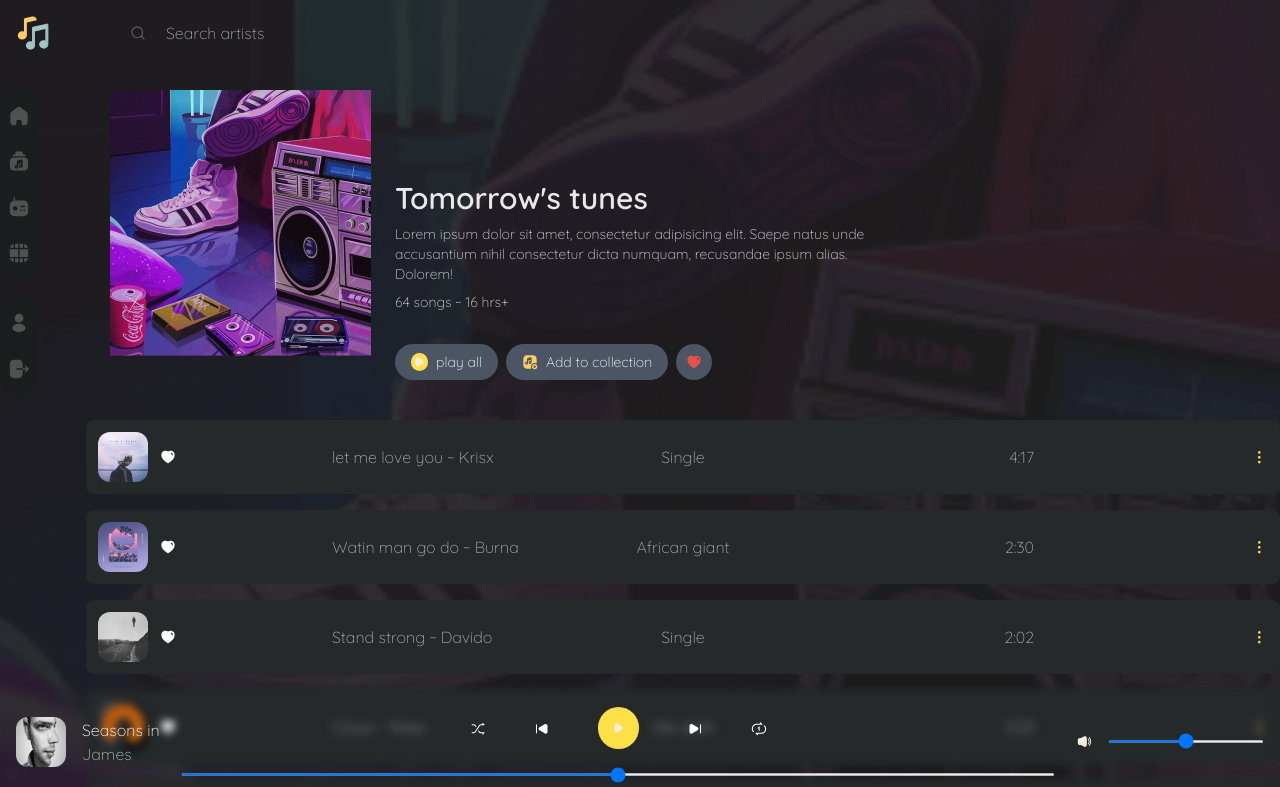
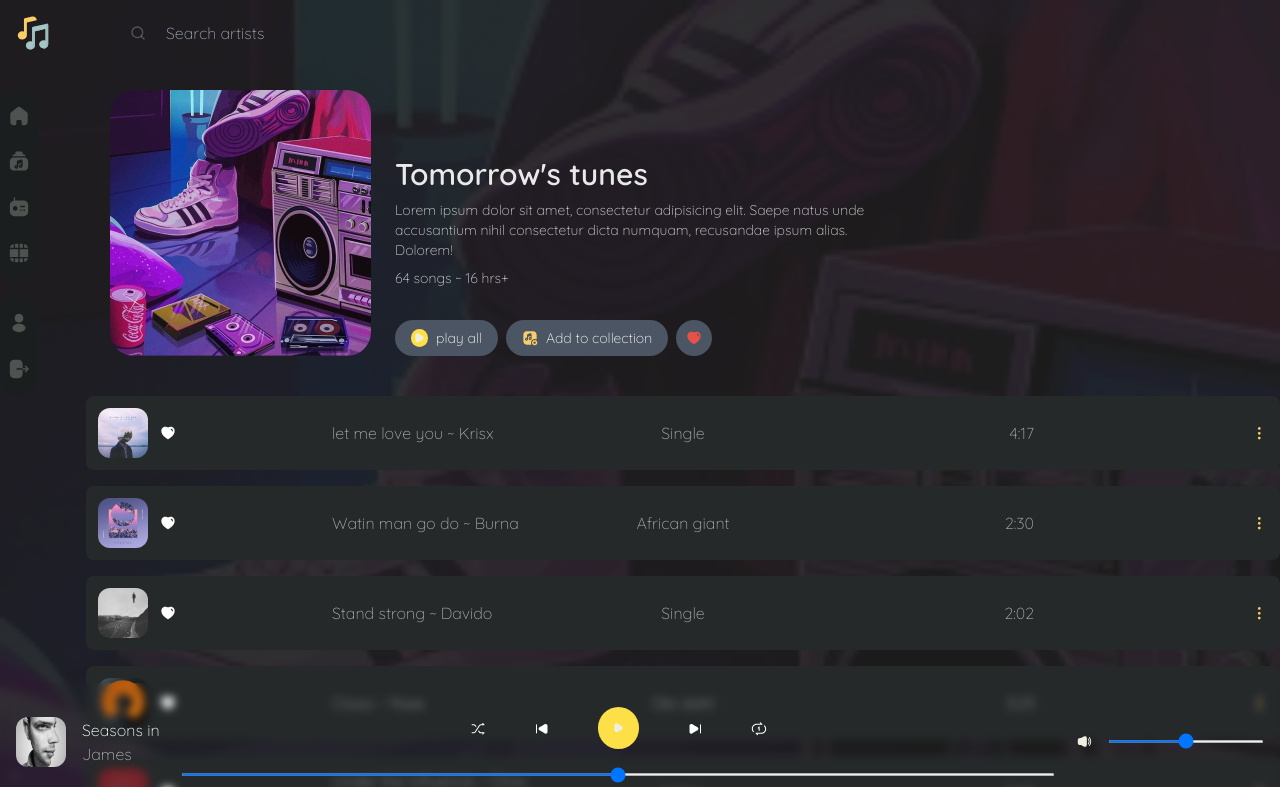
Before and after one commit to Mitchellakr/Musica, a React (Create React App) app: page /Charts in a window 1280 px wide. Shown: the top 787 px of the page. Built offline with nearby package versions, Linux system fonts and the light colour scheme.

Commit message:
adjusted some styling

```diff
--- a/src/Components/ChartTop.jsx
+++ b/src/Components/ChartTop.jsx
@@ -8,12 +8,12 @@ import heartred from '../Assets/Icons/Heartred.svg'
 const ChartTop = () => {
     return (
         <div className='px-6 block md:flex items-end gap-6 lg:w-[70%] w-full'>
-            <img className='z-[3] relative pb-6 w-full md:w-fit' src={lead} alt="" />
+            <img className='z-[3] rounded-3xl h-full relative mb-6 md:mb-0 w-full md:w-fit' src={lead} alt="" />
             <div>
                 <h2 className="text-3xl font-semibold text-white opacity-90">Tomorrow's tunes</h2>
                 <p className='text-white opacity-80 py-2 text-sm'>Lorem ipsum dolor sit amet, consectetur adipisicing elit. Saepe natus unde accusantium nihil consectetur dicta numquam, recusandae ipsum alias. Dolorem!</p>
                 <p className='text-white opacity-80 pb-8 text-sm'>64 songs ~ 16 hrs+</p>
-                <div className="text-white text-sm relative z-[100] flex gap-2 items-center">
+                <div className="text-white text-sm relative z-[10] flex gap-2 items-center">
                     <button className='flex gap-2 items-center rounded-full py-2 px-4 bg-gray-600'>
                         <div className="rounded-full p-1 bg-yellow-300"><img src={play} alt="play" /> </div>
                         <p>play all</p>
--- a/src/Components/Navbar.jsx
+++ b/src/Components/Navbar.jsx
@@ -22,7 +22,7 @@ const navlinks = [
         id: 2,
         icon: playlist,
         path: '/Collections',
-        name: 'Playlist'
+        name: 'My collections'
     },
     {
         id: 3,
@@ -56,11 +56,10 @@ const Navbar = () => {
 
     const handleNav = () => {
         setNav(!nav)
-        console.log(!nav);
     }
     return (
         <div className='w-full container py-4 mx-auto flex items-center justify-start gap-6 md:gap-[5em] z-50 relative px-4'>
-            <button onClick={handleNav} className='block z-[999] md:hidden'>
+            <button onClick={handleNav} className='block md:hidden'>
                 <div className='h-1 w-7 bg-white mb-1'></div>
                 <div className='h-1 w-7 bg-white mt-1'></div>
             </button>
@@ -72,7 +71,9 @@ const Navbar = () => {
 
             {/* mobile menu */}
 
-            <div className={`${nav ? 'block' : 'hidden'} md:hidden absolute text-white top-0 left-0 w-full h-screen bg-[#1D2123] z-[90] p-20 pt-40`}>
+            <div className={`${nav ? 'block' : 'hidden'} md:hidden fixed text-white top-0 left-0 w-full h-screen bg-[#1D2123] z-[900] p-10 pt-20`}>
+
+                <button onClick={handleNav} className='absolute top-6 right-6'>close</button>
                 {
                     navlinks.map((link) => (
                         <Link key={link.id} to={link.path} onClick={handleNav} className='flex gap-4 items-center pb-16'><img src={link.icon} alt="" className='w-[30px]' /><p className="text-2xl text-white">{link.name}</p></Link>
--- a/src/Components/Player.jsx
+++ b/src/Components/Player.jsx
@@ -9,7 +9,7 @@ import Art8 from '../Assets/Images/musicArt/Art8.png'
 
 const Player = () => {
     return (
-        <div className="fixed px-4 z-[50] left-0 bottom-0 w-full py-6 backdrop-blur-sm">
+        <div className="fixed px-4 z-[10] left-0 bottom-0 w-full py-6 backdrop-blur-sm">
             <div className="container mx-auto flex gap-4 justify-between items-center  ">
                 <div className="flex justify-center items-center gap-4 w-fit">
                     <img src={Art8} alt="current music" className='h-[50px] w-[50px] rounded-xl' />
```
